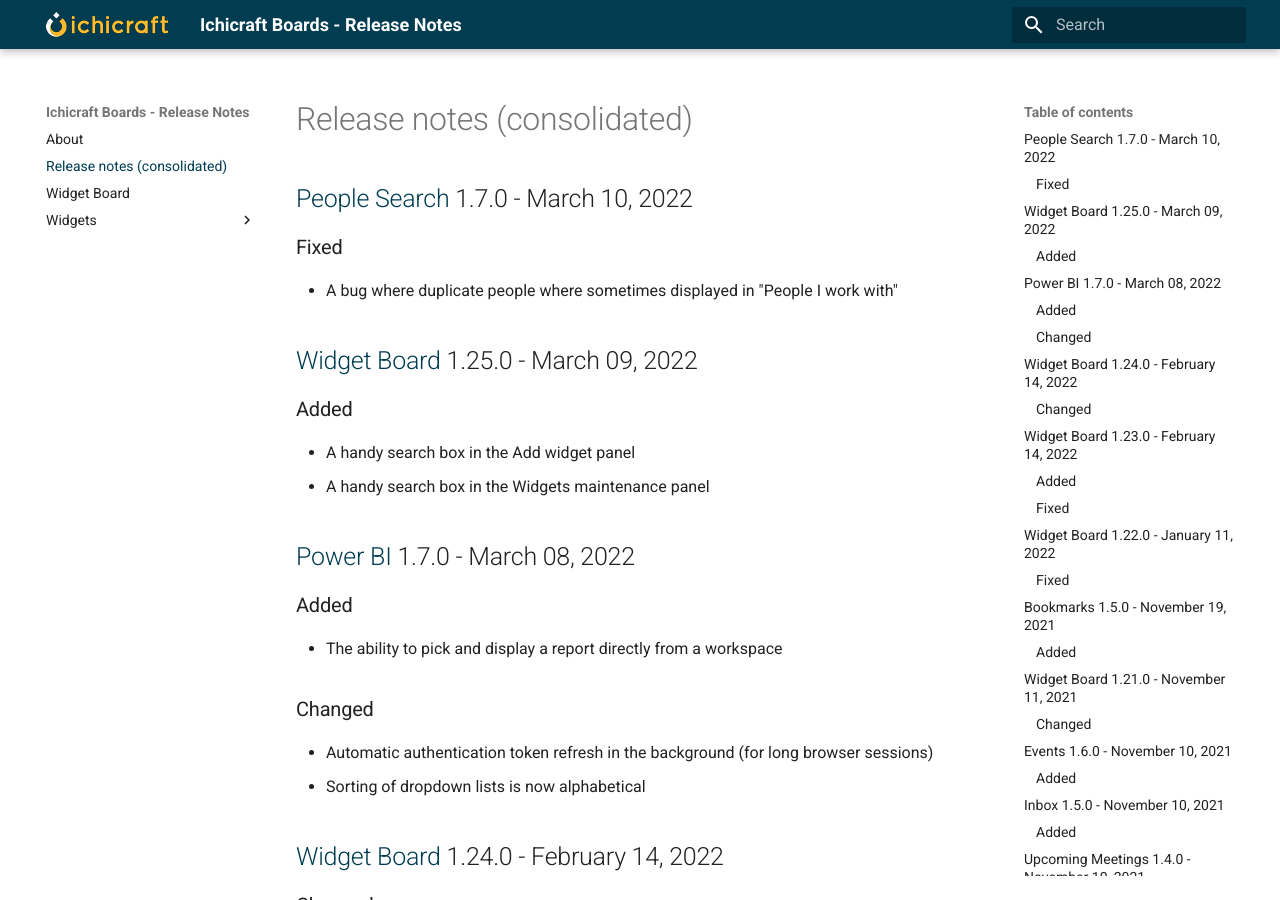
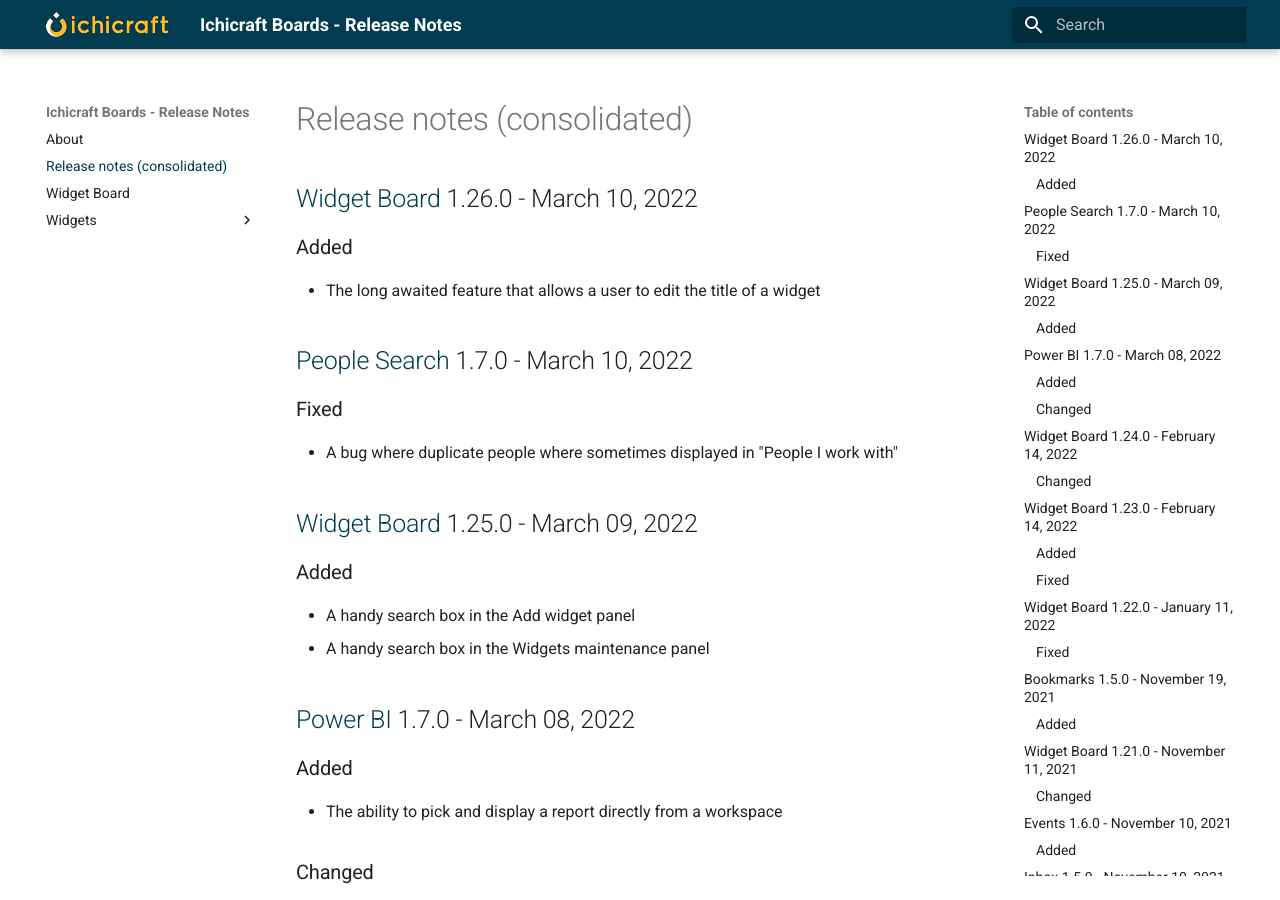
Before and after one commit to ichicraft/widgets-docs, an MkDocs documentation site: the page built from docs/Release-notes-(consolidated).md, in a window 1280 px wide and 900 px high. Built offline with MkDocs 1.6.1 and Material for MkDocs 9.7.7, drawn with Linux system fonts in a browser that asks for light colours.

Commit message:
Release notes updated by BuildService

```diff
--- a/docs/Release-notes-(consolidated).md
+++ b/docs/Release-notes-(consolidated).md
@@ -1,3 +1,8 @@
+## [Widget Board](./Widget Board.md) 1.26.0 - March 10, 2022
+
+### Added
+- The long awaited feature that allows a user to edit the title of a widget
+
 ## [People Search](./Widgets/People Search.md) 1.7.0 - March 10, 2022
 
 ### Fixed
```
Also changed, not shown: docs/Widget Board.md (+5 -0 lines).
